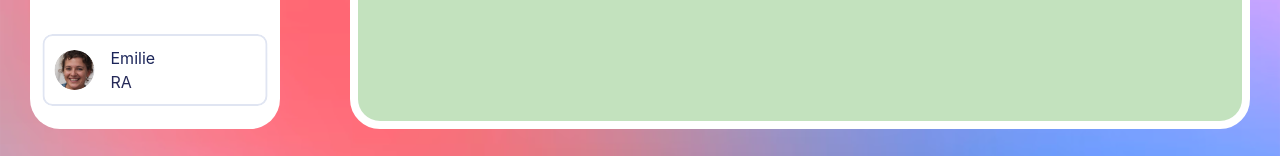
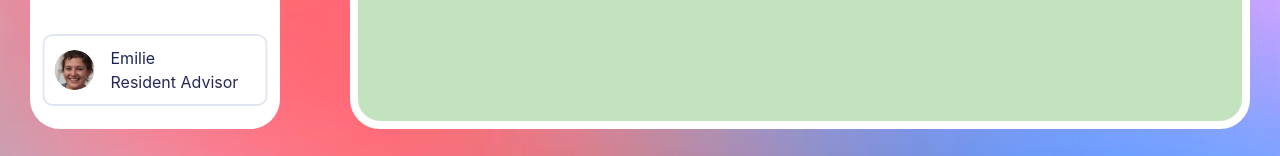
Before and after one commit to celinechen1114/RezConnect, a React (Create React App) app in the folder res-connect/: page /raFeed in a window 1280 px wide. Shown: the part 641-797 px from the top of the page. Built offline with nearby package versions, Linux system fonts and the light colour scheme.

Commit message:
:art: Changed to resient advisor
changed to resient advisor

```diff
--- a/res-connect/src/RAPanel.js
+++ b/res-connect/src/RAPanel.js
@@ -143,14 +143,14 @@ const RAPanel = ({ post, selectedContent, onNewPostSubmit }) => {
       <ProfileSetting
         profileProps={{
           name: "Emilie",
-          grade: "RA",
+          grade: "Resident Advisor",
           profilePic: profilePic,
           initialLocation: "Studying at Moffitt until 6",
         }}
         profileInfoProps={{
           name: "Emilie",
           major: "Biology",
-          role: "RA",
+          role: "Resident Advisor",
           year: "Senior",
           interests: ["Surfing"],
           clubs: ["Sufing Club", "Soccer Club"],
--- a/res-connect/src/RASidebar.js
+++ b/res-connect/src/RASidebar.js
@@ -70,7 +70,12 @@ const Sidebar = ({ onPostSelect, setSelectedContent, posts }) => {
         className="profile-button"
         onClick={() => setSelectedContent("profile")}
       >
-        <Profile name="Emilie" grade="RA" profilePic={profilePic} location="" />
+        <Profile
+          name="Emilie"
+          grade="Resident Advisor"
+          profilePic={profilePic}
+          location=""
+        />
       </div>
 
       {/* <div className="profile-button">
```
